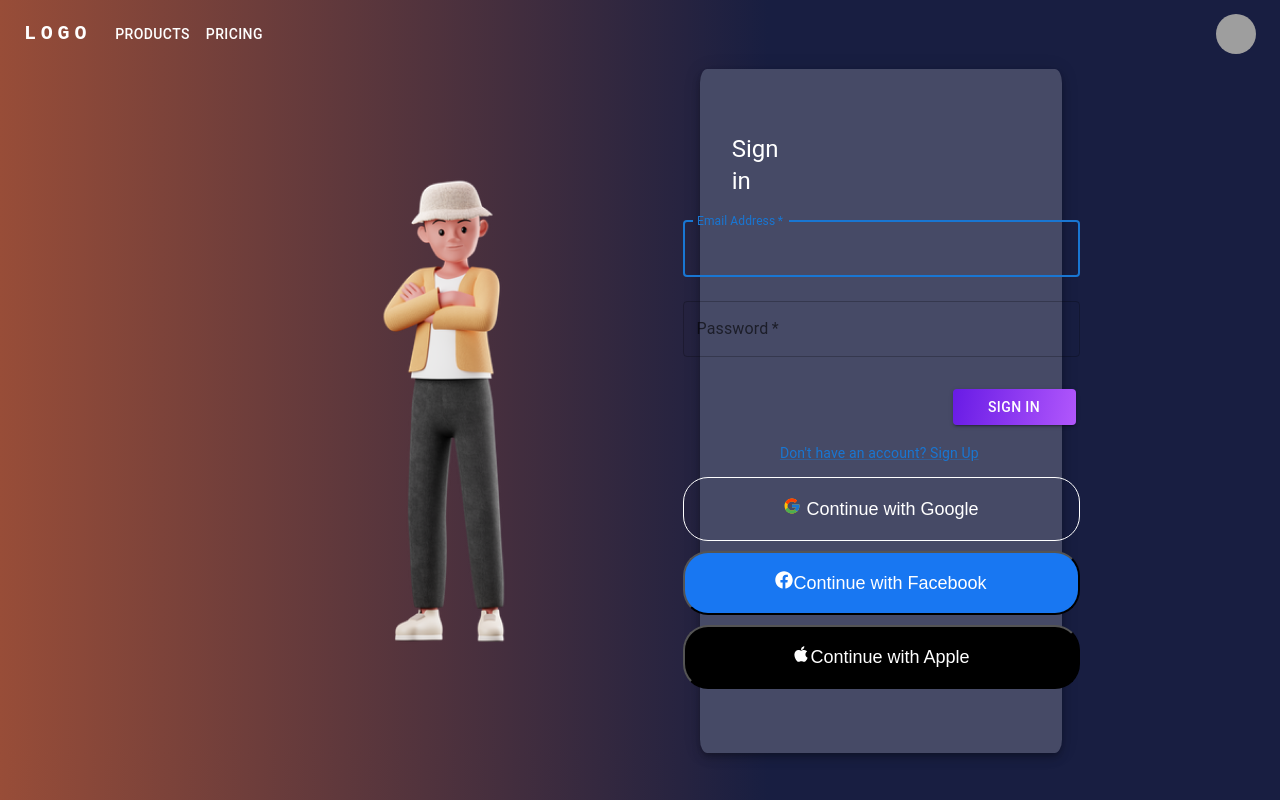
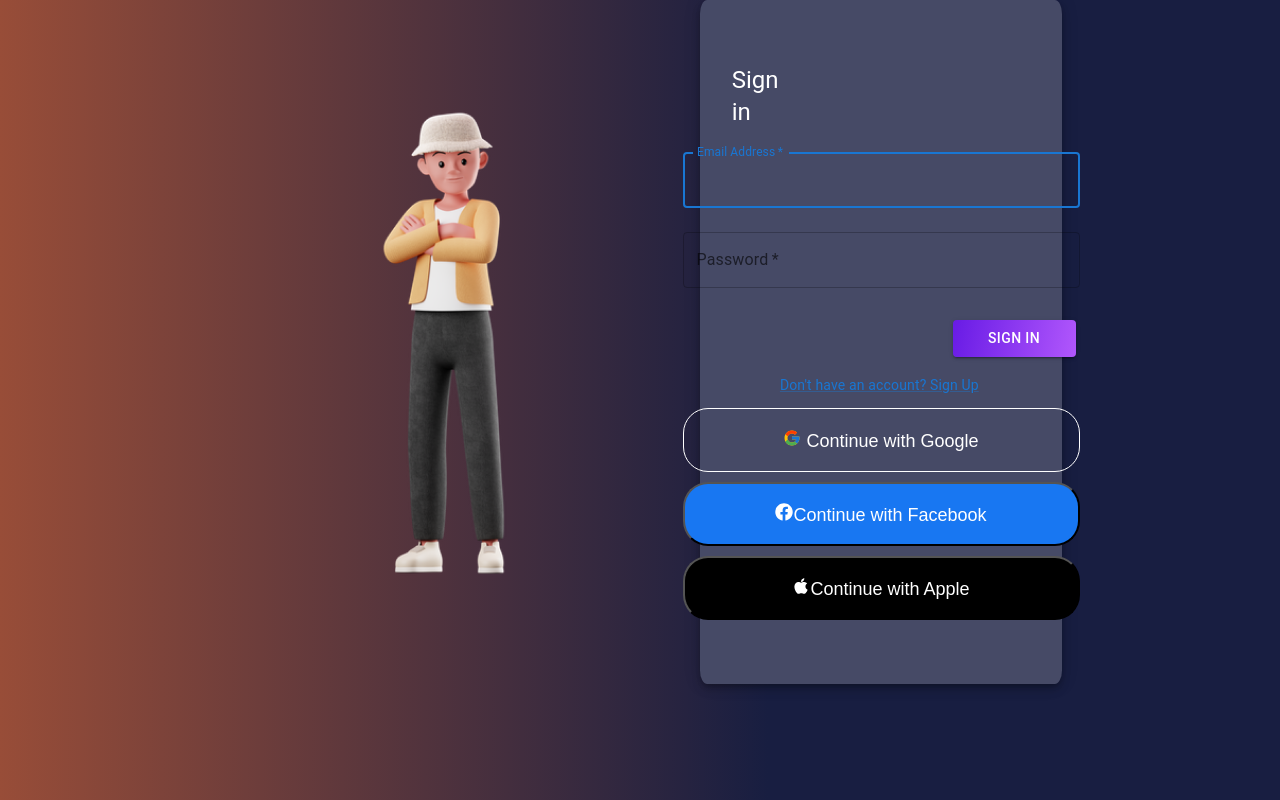
Before and after one commit to Antika-TN/Antika, a React (Create React App) app in the folder client/: page /login in a window 1280 px wide. Built offline with nearby package versions, Linux system fonts and the light colour scheme; grey boxes are pictures that could not be loaded.

Commit message:
feat:add login logout style

```diff
--- a/client/src/App.js
+++ b/client/src/App.js
@@ -1,6 +1,6 @@
 import React from "react";
 import "./App.css";
-import { BrowserRouter, Routes, Route } from "react-router-dom";
+import { BrowserRouter, Routes, Route, useLocation } from "react-router-dom";
 
 import AdminPage from "./pages/AdminPage";
 import RegisterPage from "./pages/RegisterPage";
@@ -11,11 +11,22 @@ import ShoppingCard from "./pages/ShoppingCard";
 import ProductPage from "./pages/ProductPage";
 import ResponsiveAppBar from "./Components/Navbar/TopBar";
 
+
 const App = () => {
   return (
     <BrowserRouter>
-      <ResponsiveAppBar />
+      <AppRoutes />
+    </BrowserRouter>
+  );
+};
+
+const AppRoutes = () => {
+  const location = useLocation();
+
+  const isAuthPage = location.pathname === "/" || location.pathname === "/login";
+  return (
       <>
+      {!isAuthPage && <ResponsiveAppBar/> }
         <Routes>
           <Route exact path="/" element={<RegisterPage />} />
           <Route path="/login" element={<LoginPage />} />
@@ -26,7 +37,7 @@ const App = () => {
           <Route path="/product" element={<ProductPage />} />
         </Routes>
       </>
-    </BrowserRouter>
+
   );
 };
 
--- a/client/src/pages/Styles.Page/Auth.css
+++ b/client/src/pages/Styles.Page/Auth.css
@@ -1,3 +1,6 @@
+.css-11lq3yg-MuiGrid-root {
+    margin-top: 3%;
+}
 .css-11lq3yg-MuiGrid-root{
     margin: 0 15%;
     width: 68% !important;
```
